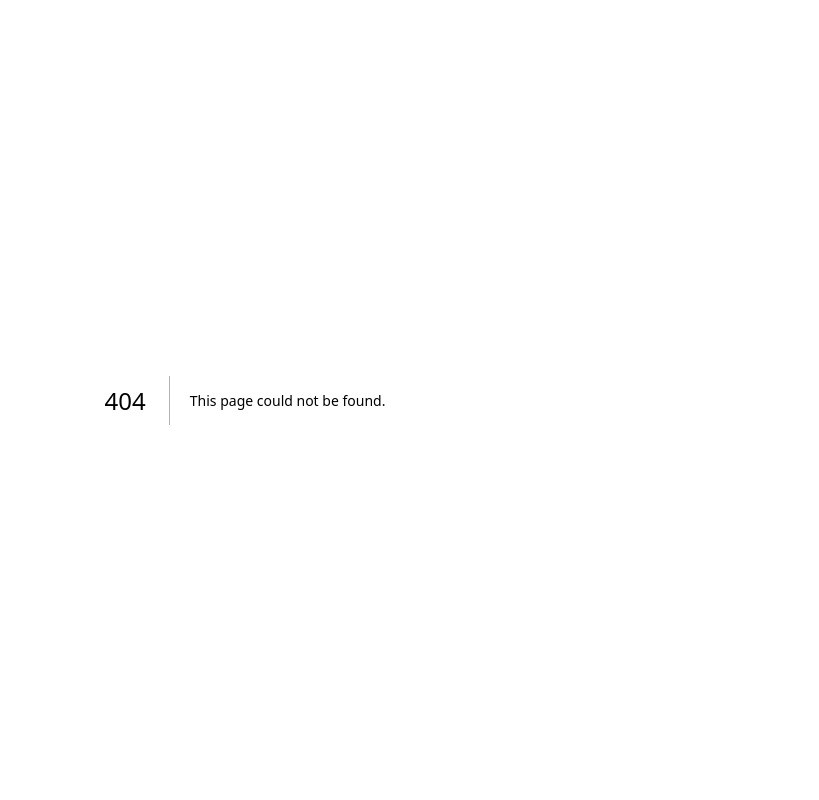
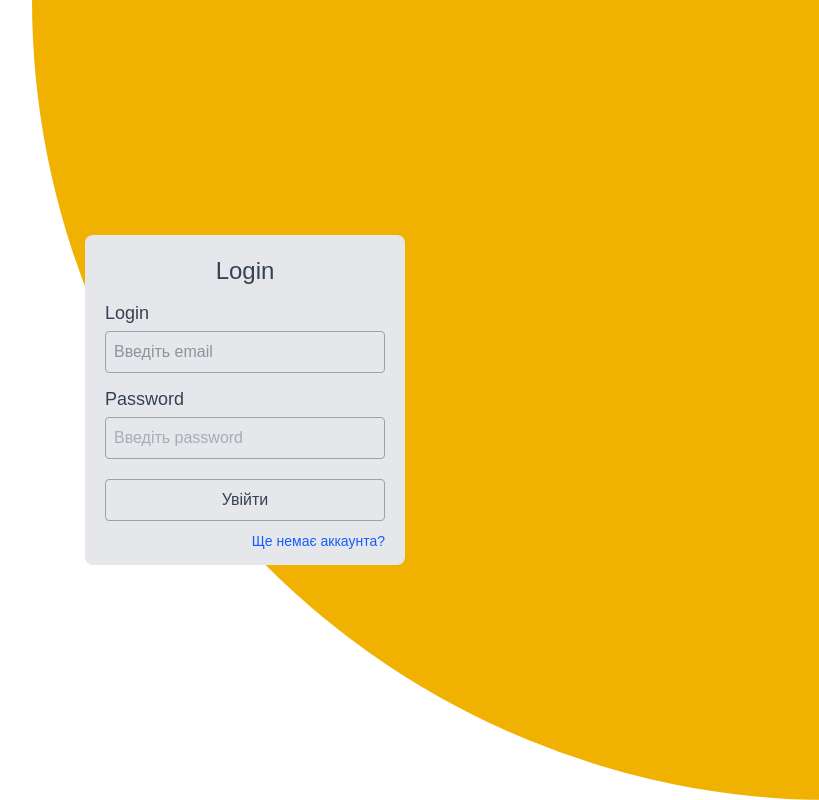
Before and after one commit to ArtemNakh/DentistsSystem, a Next.js app in the folder frontend/dentistry-front/: page /c-auth/login in a window 1280 px wide. Before the commit this address had no page. Shown: the whole page, without its empty margins (395-1214 px from the left). Built offline with nearby package versions, Linux system fonts and the light colour scheme.

Commit message:
adding login client page

```diff
--- /dev/null
+++ b/frontend/dentistry-front/app/(clients)/c-auth/layout.tsx
@@ -0,0 +1,16 @@
+export default function AuthClientLayout({
+  children,
+}: {
+  children: React.ReactNode;
+}) {
+  return (
+    <>
+      <div className="relative min-h-screen bg-white ">
+        <div className="absolute  top-0 right-0 w-2/3 h-full rounded-b-[1000px] rounded-br-none bg-yellow-500 z-10" />
+        <div className="  absolute top-1/2 left-1/2 w-80 h-auto bg-gray-200 z-20  transform -translate-x-1/2 -translate-y-1/2 rounded-lg">
+          {children}
+        </div>
+      </div>
+    </>
+  );
+}
--- /dev/null
+++ b/frontend/dentistry-front/app/(clients)/c-auth/login/components/EmailClientLoginField.tsx
@@ -0,0 +1,23 @@
+import { ErrorMessage, Field } from "formik";
+
+export default function EmailClientLoginField() {
+  return (
+    <>
+      <div className="mx-5   text-gray-700 mb-3 ">
+        <label className="block mb-1 text-lg ">Login</label>
+        <Field
+          id="email"
+          name="email"
+          type="email"
+          className="w-full p-2 border border-gray-400 rounded focus:outline-none hover:border-gray-950 "
+          placeholder="Введіть email"
+        />
+        <ErrorMessage
+          name="email"
+          component="div"
+          className=" text-red-500  text-lg"
+        />
+      </div>
+    </>
+  );
+}
--- /dev/null
+++ b/frontend/dentistry-front/app/(clients)/c-auth/login/components/NoAccountLink.tsx
@@ -0,0 +1,16 @@
+import Link from "next/link";
+
+export default function NoAccountLink() {
+  return (
+    <>
+      <div className="mt-2 mb-3 text-right pr-5">
+        <Link
+          href="/c-auth/registration"
+          className="text-sm text-blue-600 hover:underline"
+        >
+          Ще немає аккаунта?
+        </Link>
+      </div>
+    </>
+  );
+}
--- /dev/null
+++ b/frontend/dentistry-front/app/(clients)/c-auth/login/components/PasswordClientLoginField.tsx
@@ -0,0 +1,23 @@
+import { ErrorMessage, Field } from "formik";
+
+export default function PasswordClientLoginField() {
+  return (
+    <>
+      <div className="mx-5 mb-5 text-gray-500 ">
+        <label className="block mb-1 text-lg text-gray-700">Password</label>
+        <Field
+          id="password"
+          name="password"
+          type="password"
+          className="w-full p-2 border border-gray-400 rounded focus:outline-none hover:border-gray-950 "
+          placeholder="Введіть password"
+        />
+        <ErrorMessage
+          name="password"
+          component="div"
+          className=" text-red-500  text-lg"
+        />
+      </div>
+    </>
+  );
+}
--- /dev/null
+++ b/frontend/dentistry-front/app/(clients)/c-auth/login/components/SubmitButton.tsx
@@ -0,0 +1,21 @@
+import { useFormikContext } from "formik";
+
+export default function SubmitClientLoginButton() {
+  const { isSubmitting } = useFormikContext<{
+    email: string;
+    password: string;
+  }>();
+  return (
+    <>
+      <div className="mx-5 mb-2">
+        <button
+          type="submit"
+          disabled={isSubmitting}
+          className="border w-full border-gray-400 rounded p-2  text-gray-700 hover:bg-gray-300"
+        >
+          {isSubmitting ? "Зачекайте..." : "Увійти"}
+        </button>
+      </div>
+    </>
+  );
+}
--- /dev/null
+++ b/frontend/dentistry-front/app/(clients)/c-auth/login/page.tsx
@@ -0,0 +1,56 @@
+"use client";
+import { Form, Formik } from "formik";
+import loginClientValidationSchema from "./schemes/loginClient.scheme";
+import { useCallback, useMemo, useState } from "react";
+import SubmitClientLoginButton from "./components/SubmitButton";
+import EmailClientLoginField from "./components/EmailClientLoginField";
+import PasswordClientLoginField from "./components/PasswordClientLoginField";
+import NoAccountLink from "./components/NoAccountLink";
+import { LoginClient } from "./services/LoginClient.services";
+
+export default function ClientLogin() {
+  const loginClientValidation = useMemo(() => loginClientValidationSchema, []);
+
+  const [error, setError] = useState<string | null>(null);
+
+  const onSubmit = useCallback(
+    async (values: { email: string; password: string }) => {
+      try {
+        setError(null);
+        const data = await LoginClient(values);
+        localStorage.setItem("authToken", data.authToken);
+      } catch (e: any) {
+        setError(e.message);
+      }
+    },
+    [],
+  );
+
+  return (
+    <>
+      <div>
+        <label className="flex text-2xl  text-gray-700 w-full mt-5 mb-3 justify-center">
+          Login
+        </label>
+        <Formik
+          initialValues={{
+            email: "",
+            password: "",
+          }}
+          validationSchema={loginClientValidation}
+          onSubmit={onSubmit}
+        >
+          <Form className=" ">
+            <EmailClientLoginField />
+            <PasswordClientLoginField />
+            <SubmitClientLoginButton />
+
+            {error && <div className="text-red-500 text-center">{error}</div>}
+
+            <NoAccountLink />
+          </Form>
+        </Formik>
+      </div>
+    </>
+  );
+}
--- /dev/null
+++ b/frontend/dentistry-front/app/(clients)/c-auth/login/schemes/loginClient.scheme.ts
@@ -0,0 +1,17 @@
+// validationSchemas.ts
+import * as Yup from "yup";
+
+const loginClientValidationSchema = Yup.object().shape({
+  email: Yup.string()
+    .required("Require login")
+    .min(5, "minimal 5 values")
+    .max(100, "max 100")
+    .email("must be email"),
+
+  password: Yup.string()
+    .required("require password")
+    .min(5, "minimal 5 symbol")
+    .max(100, "max 100 s"),
+});
+
+export default loginClientValidationSchema;
--- /dev/null
+++ b/frontend/dentistry-front/app/(clients)/c-auth/login/services/LoginClient.services.ts
@@ -0,0 +1,15 @@
+export async function LoginClient (values: { email: string; password: string }){
+
+ const apiUrl = process.env.NEXT_PUBLIC_API_URL;
+  const response = await fetch(`${apiUrl}/auth/login`, {
+    method: "POST",
+    headers: { "Content-Type": "application/json" },
+    body: JSON.stringify(values),
+  });
+  if (!response.ok) {
+    const errData = await response.json();
+    throw new Error(errData.message || "Помилка авторизації");
+  }
+  return response.json();
+
+}
--- /dev/null
+++ b/frontend/dentistry-front/app/(clients)/c-auth/registration/page.tsx
@@ -0,0 +1,7 @@
+export default function ClientRegistration() {
+  return (
+    <>
+      <div>test</div>
+    </>
+  );
+}
--- a/frontend/dentistry-front/app/(workers)/w-auth/login/components/SubmitButton.tsx
+++ b/frontend/dentistry-front/app/(workers)/w-auth/login/components/SubmitButton.tsx
@@ -2,7 +2,7 @@ import { useFormikContext } from "formik";
 
 export default function SubmitButton() {
   const { isSubmitting } = useFormikContext<{
-    email: string;
+    login: string;
     password: string;
   }>();
   return (
--- a/frontend/dentistry-front/app/globals.css
+++ b/frontend/dentistry-front/app/globals.css
@@ -17,6 +17,7 @@
   --color-soft-purple-5: #7e5bba;
   --color-light-gray-2:#9FA0A3;
   --color-light-gray-0:#E5E7EB;
+  --color-gray-450: #9198A3;
 }
 
 @media (prefers-color-scheme: dark) {
```
